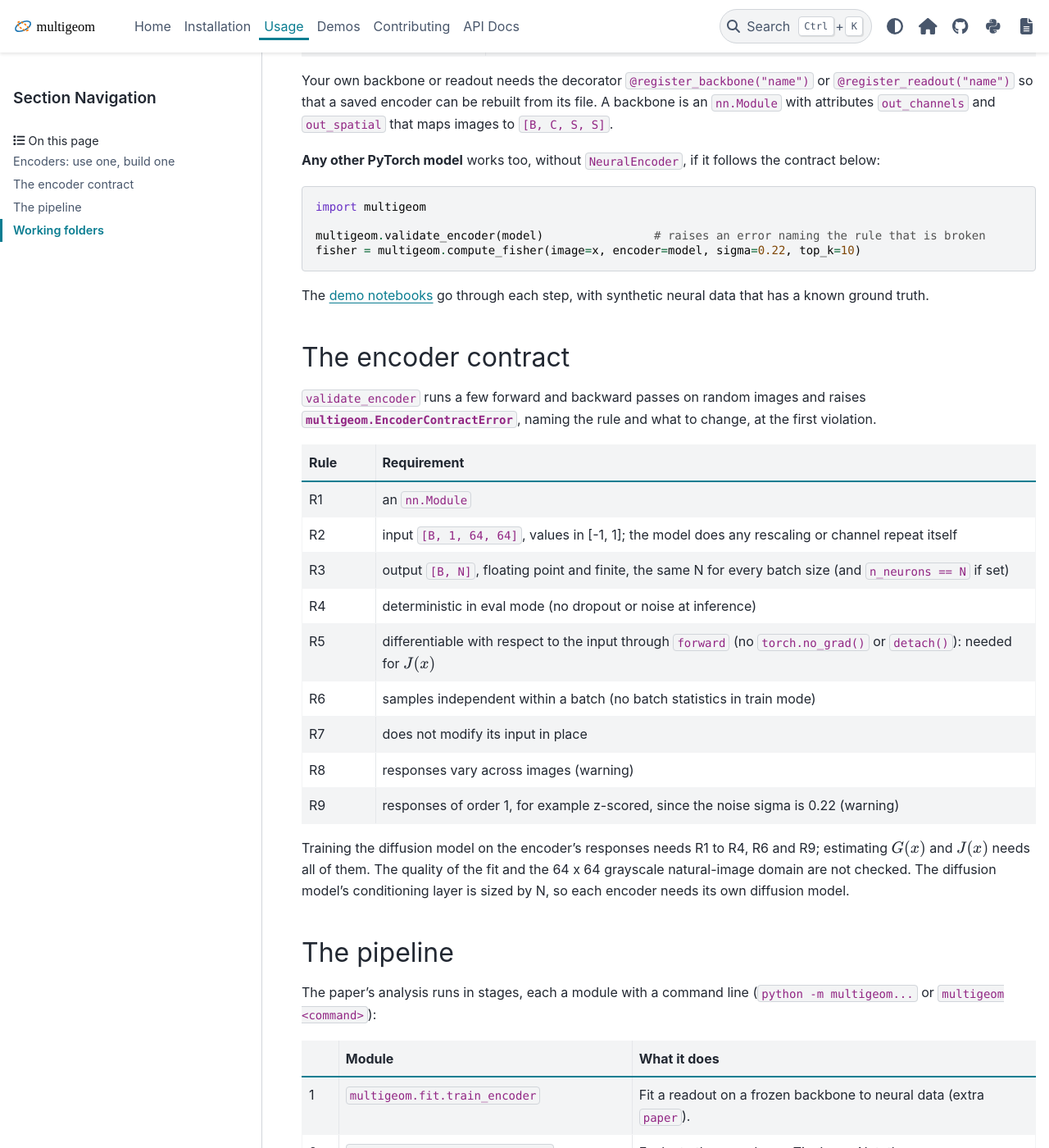
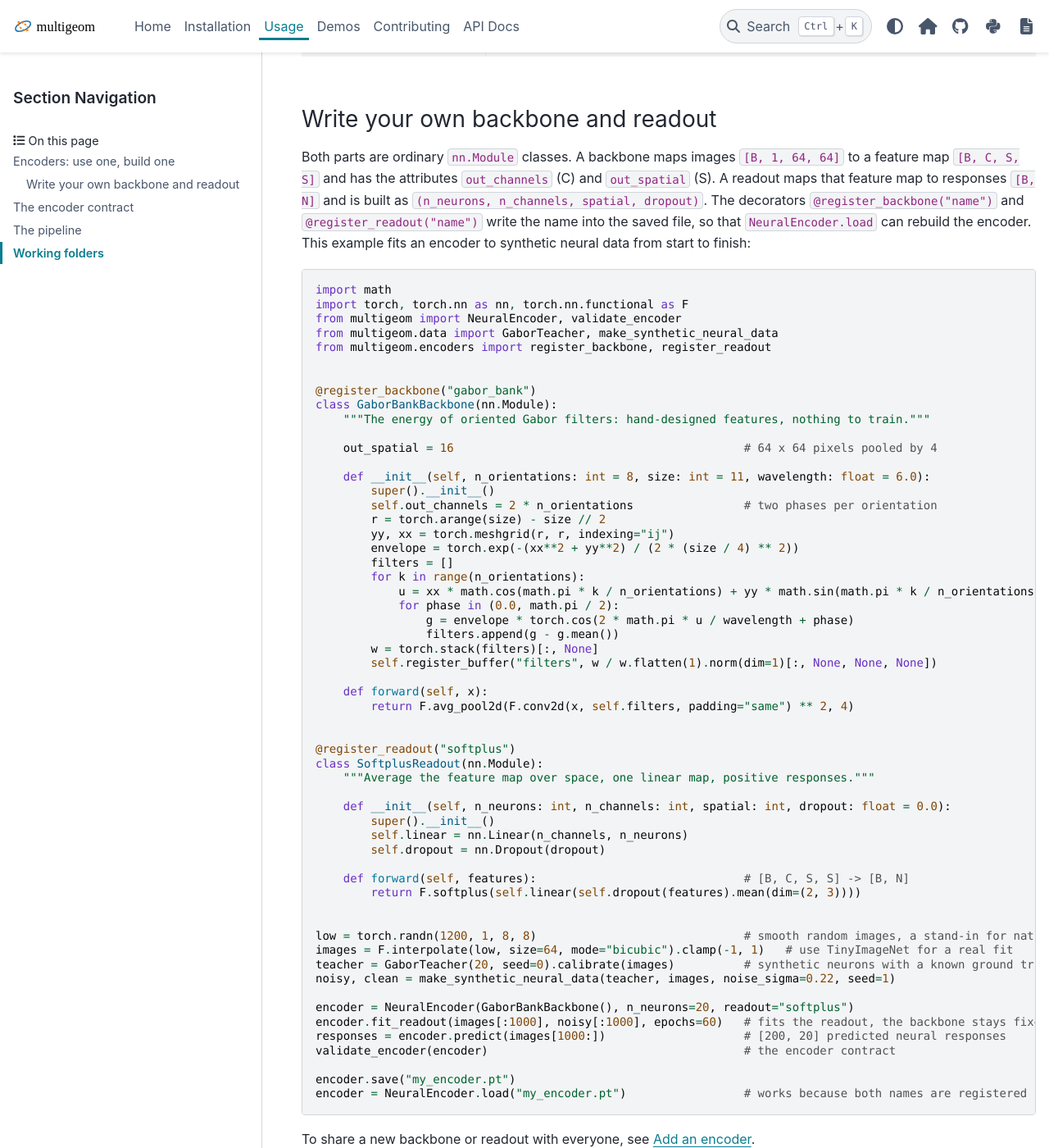
Before and after one commit to multigeom/multigeom, a Sphinx documentation site: the page built from docs/source/usage.rst, in a window 1280 px wide and 1400 px high, scrolled down 1927 px. Shown: the whole window at 82% size. Built offline with Sphinx 7.4.7 and the PyData theme 0.15.4, drawn with Linux system fonts in a browser that asks for light colours; pages that are not in the unit, such as notebooks, are missing from menus.

Commit message:
docs: example of a custom backbone and readout, and a guide to contributing an encoder
Co-Authored-By: Claude Sonnet 5.5 <noreply@anthropic.com>

```diff
--- a/docs/source/demos.rst
+++ b/docs/source/demos.rst
@@ -41,7 +41,7 @@ These notebooks need the datasets, the trained checkpoints of the paper and a GP
      - load an encoder of the paper, predict responses, compute :math:`J(x)`
      - a CPU, a minute (Colab works)
    * - 1 Build your own encoder
-     - synthetic neural data, backbone, readout, ``fit_readout``, ``save``, ``load``
+     - synthetic neural data, your own backbone and readout, ``fit_readout``, ``save``, ``load``, how to contribute it
      - TinyImageNet, about 1 min on a GPU
    * - 2 Train the diffusion model and compute G(x)
      - ``precompute_responses``, ``train_diffusion``, ``compute_g``
--- a/docs/source/usage.rst
+++ b/docs/source/usage.rst
@@ -91,9 +91,76 @@ An encoder predicts neural responses from images. The package represents it as a
    * - ``"factorized"``
      - the same over a window of any shape (one learned weight per location)
 
-Your own backbone or readout needs the decorator ``@register_backbone("name")`` or ``@register_readout("name")`` so that a saved encoder
-can be rebuilt from its file. A backbone is an ``nn.Module`` with attributes ``out_channels`` and ``out_spatial`` that maps images to
-``[B, C, S, S]``.
+Write your own backbone and readout
+^^^^^^^^^^^^^^^^^^^^^^^^^^^^^^^^^^^
+
+Both parts are ordinary ``nn.Module`` classes. A backbone maps images ``[B, 1, 64, 64]`` to a feature map ``[B, C, S, S]`` and has
+the attributes ``out_channels`` (C) and ``out_spatial`` (S). A readout maps that feature map to responses ``[B, N]`` and is built
+as ``(n_neurons, n_channels, spatial, dropout)``. The decorators ``@register_backbone("name")`` and ``@register_readout("name")``
+write the name into the saved file, so that ``NeuralEncoder.load`` can rebuild the encoder. This example fits an encoder to
+synthetic neural data from start to finish:
+
+.. code-block:: python
+
+   import math
+   import torch, torch.nn as nn, torch.nn.functional as F
+   from multigeom import NeuralEncoder, validate_encoder
+   from multigeom.data import GaborTeacher, make_synthetic_neural_data
+   from multigeom.encoders import register_backbone, register_readout
+
+
+   @register_backbone("gabor_bank")
+   class GaborBankBackbone(nn.Module):
+       """The energy of oriented Gabor filters: hand-designed features, nothing to train."""
+
+       out_spatial = 16                                          # 64 x 64 pixels pooled by 4
+
+       def __init__(self, n_orientations: int = 8, size: int = 11, wavelength: float = 6.0):
+           super().__init__()
+           self.out_channels = 2 * n_orientations                # two phases per orientation
+           r = torch.arange(size) - size // 2
+           yy, xx = torch.meshgrid(r, r, indexing="ij")
+           envelope = torch.exp(-(xx**2 + yy**2) / (2 * (size / 4) ** 2))
+           filters = []
+           for k in range(n_orientations):
+               u = xx * math.cos(math.pi * k / n_orientations) + yy * math.sin(math.pi * k / n_orientations)
+               for phase in (0.0, math.pi / 2):
+                   g = envelope * torch.cos(2 * math.pi * u / wavelength + phase)
+                   filters.append(g - g.mean())
+           w = torch.stack(filters)[:, None]
+           self.register_buffer("filters", w / w.flatten(1).norm(dim=1)[:, None, None, None])
+
+       def forward(self, x):
+           return F.avg_pool2d(F.conv2d(x, self.filters, padding="same") ** 2, 4)
+
+
+   @register_readout("softplus")
+   class SoftplusReadout(nn.Module):
+       """Average the feature map over space, one linear map, positive responses."""
+
+       def __init__(self, n_neurons: int, n_channels: int, spatial: int, dropout: float = 0.0):
+           super().__init__()
+           self.linear = nn.Linear(n_channels, n_neurons)
+           self.dropout = nn.Dropout(dropout)
+
+       def forward(self, features):                              # [B, C, S, S] -> [B, N]
+           return F.softplus(self.linear(self.dropout(features).mean(dim=(2, 3))))
+
+
+   low = torch.randn(1200, 1, 8, 8)                              # smooth random images, a stand-in for natural ones
+   images = F.interpolate(low, size=64, mode="bicubic").clamp(-1, 1)   # use TinyImageNet for a real fit
+   teacher = GaborTeacher(20, seed=0).calibrate(images)          # synthetic neurons with a known ground truth
+   noisy, clean = make_synthetic_neural_data(teacher, images, noise_sigma=0.22, seed=1)
+
+   encoder = NeuralEncoder(GaborBankBackbone(), n_neurons=20, readout="softplus")
+   encoder.fit_readout(images[:1000], noisy[:1000], epochs=60)   # fits the readout, the backbone stays fixed
+   responses = encoder.predict(images[1000:])                    # [200, 20] predicted neural responses
+   validate_encoder(encoder)                                     # the encoder contract
+
+   encoder.save("my_encoder.pt")
+   encoder = NeuralEncoder.load("my_encoder.pt")                 # works because both names are registered
+
+To share a new backbone or readout with everyone, see :ref:`add-an-encoder`.
 
 **Any other PyTorch model** works too, without ``NeuralEncoder``, if it follows the contract below:
 
```
Also changed, not shown: CHANGELOG.md (+2 -0 lines), docs/source/contributing.rst (+34 -0 lines).
